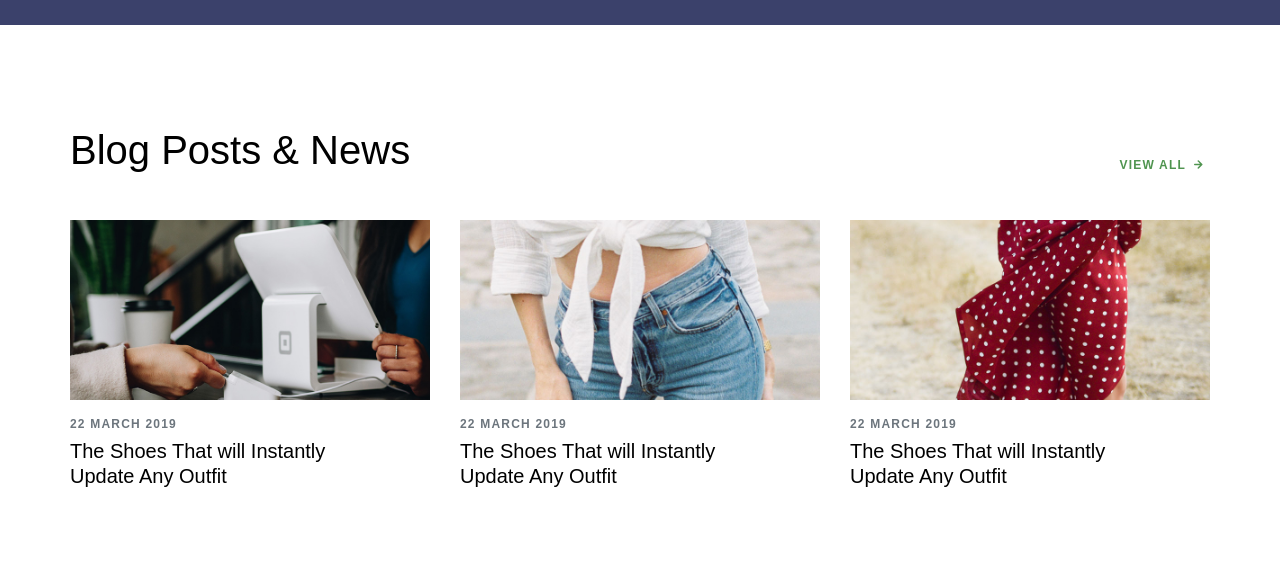
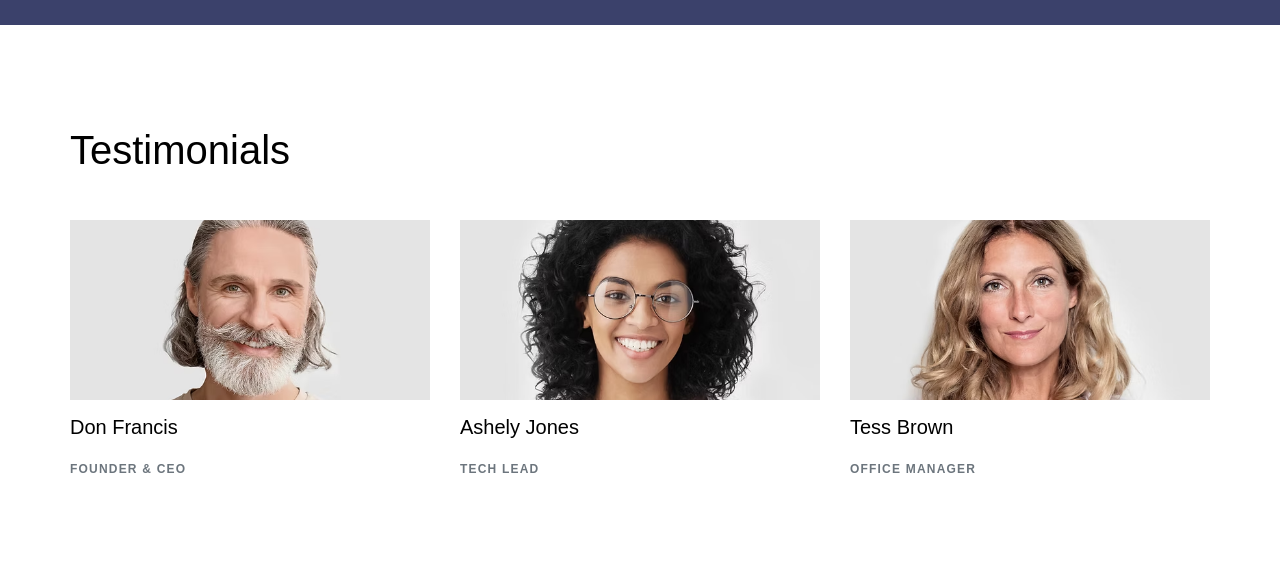
Before and after one commit to davidBen-Adeji/coachJonathanBates, a plain HTML site: page index.html in a window 1280 px wide. Shown: the part 3100-3671 px from the top of the page. Drawn offline with nearby package versions, Linux system fonts and the light colour scheme; files whose address does not match are found by name; a web font is replaced by a local one.

Commit message:
added new assets

```diff
--- a/index.html
+++ b/index.html
@@ -481,43 +481,43 @@
       <div class="container">
         <div class="row align-items-end gutter-1">
           <div class="col-md-8">
-            <h2>Blog Posts & News</h2>
+            <h2>Testimonials</h2>
           </div>
-          <div class="col-md-4 text-md-right">
+          <!-- <div class="col-md-4 text-md-right">
             <a href="blog-posts.html" class="action eyebrow underline">View All</a>
-          </div>
+          </div> -->
         </div>
         <div class="row gutter-3">
           <div class="col-md-6 col-lg-4">
             <div class="card card-post">
               <figure class="equal equal-50">
-                <a class="image image-fade" href="post.html" style="background-image: url(assets/images/news-1.jpg)"></a>
+                <a class="image image-fade" href="#" style="background-image: url(assets/images/don-francis.avif)"></a>
               </figure>
               <div class="card-body">
-                <span class="eyebrow text-muted">22 March 2019</span>
-                <h4 class="card-title"><a href="post.html">The Shoes That will Instantly Update Any Outfit</a></h4>
+                <h4 class="card-title"><a href="#">Don Francis</a></h4>
+                <span class="eyebrow text-muted">Founder & CEO</span>
               </div>
             </div>
           </div>
           <div class="col-md-6 col-lg-4">
             <div class="card card-post">
               <figure class="equal equal-50">
-                <a class="image image-fade" href="post.html" style="background-image: url(assets/images/news-2.jpg)"></a>
+                <a class="image image-fade" href="#" style="background-image: url(assets/images/ashely-jones.avif)"></a>
               </figure>
               <div class="card-body">
-                <span class="eyebrow text-muted">22 March 2019</span>
-                <h4 class="card-title"><a href="post.html">The Shoes That will Instantly Update Any Outfit</a></h4>
+                <h4 class="card-title"><a href="#">Ashely Jones</a></h4>
+                <span class="eyebrow text-muted">Tech Lead</span>
               </div>
             </div>
           </div>
           <div class="col-md-6 col-lg-4">
             <div class="card card-post">
               <figure class="equal equal-50">
-                <a class="image image-fade" href="post.html" style="background-image: url(assets/images/news-3.jpg)"></a>
+                <a class="image image-fade" href="#" style="background-image: url(assets/images/tess-brown.avif)"></a>
               </figure>
               <div class="card-body">
-                <span class="eyebrow text-muted">22 March 2019</span>
-                <h4 class="card-title"><a href="post.html">The Shoes That will Instantly Update Any Outfit</a></h4>
+                <h4 class="card-title"><a href="#">Tess Brown</a></h4>
+                <span class="eyebrow text-muted">Office Manager</span>
               </div>
             </div>
           </div>
```
Also changed, not shown: assets/images/ashely-jones.avif (added), assets/images/don-francis.avif (added), assets/images/tess-brown.avif (added).
